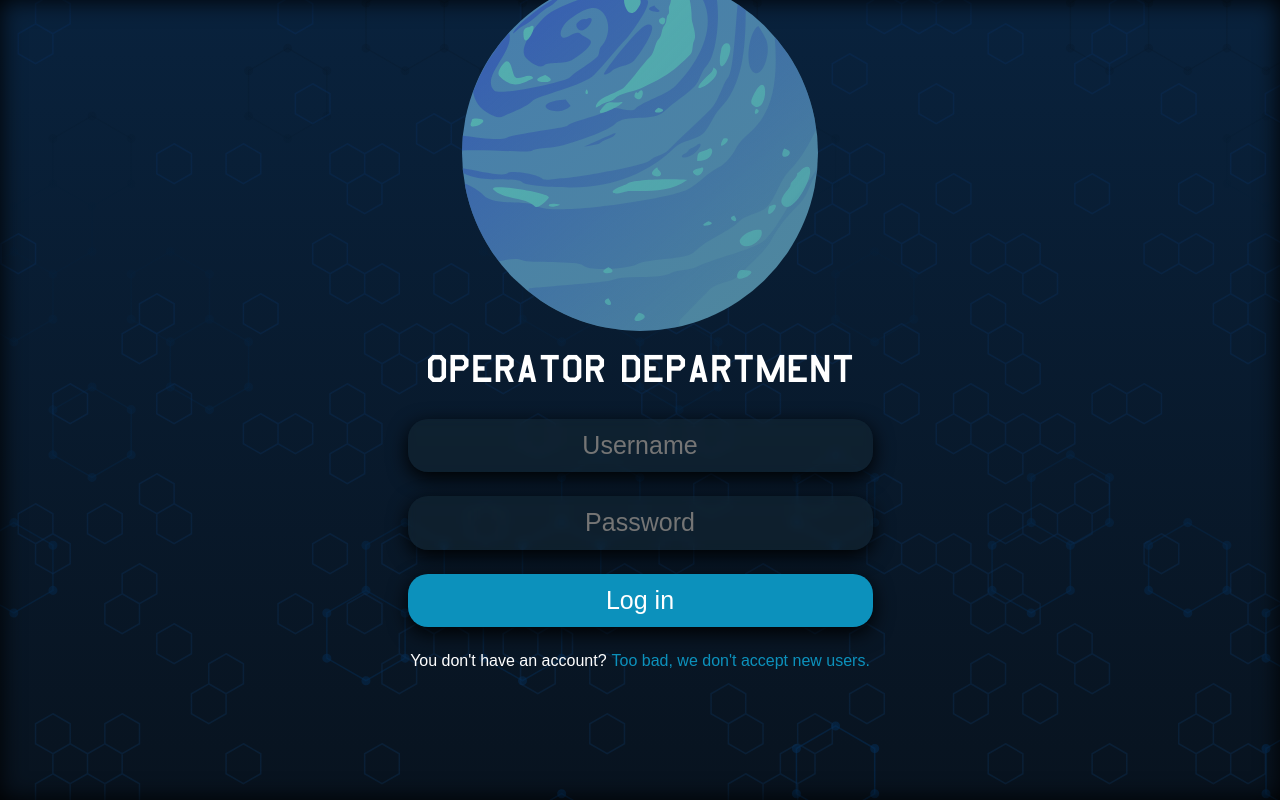
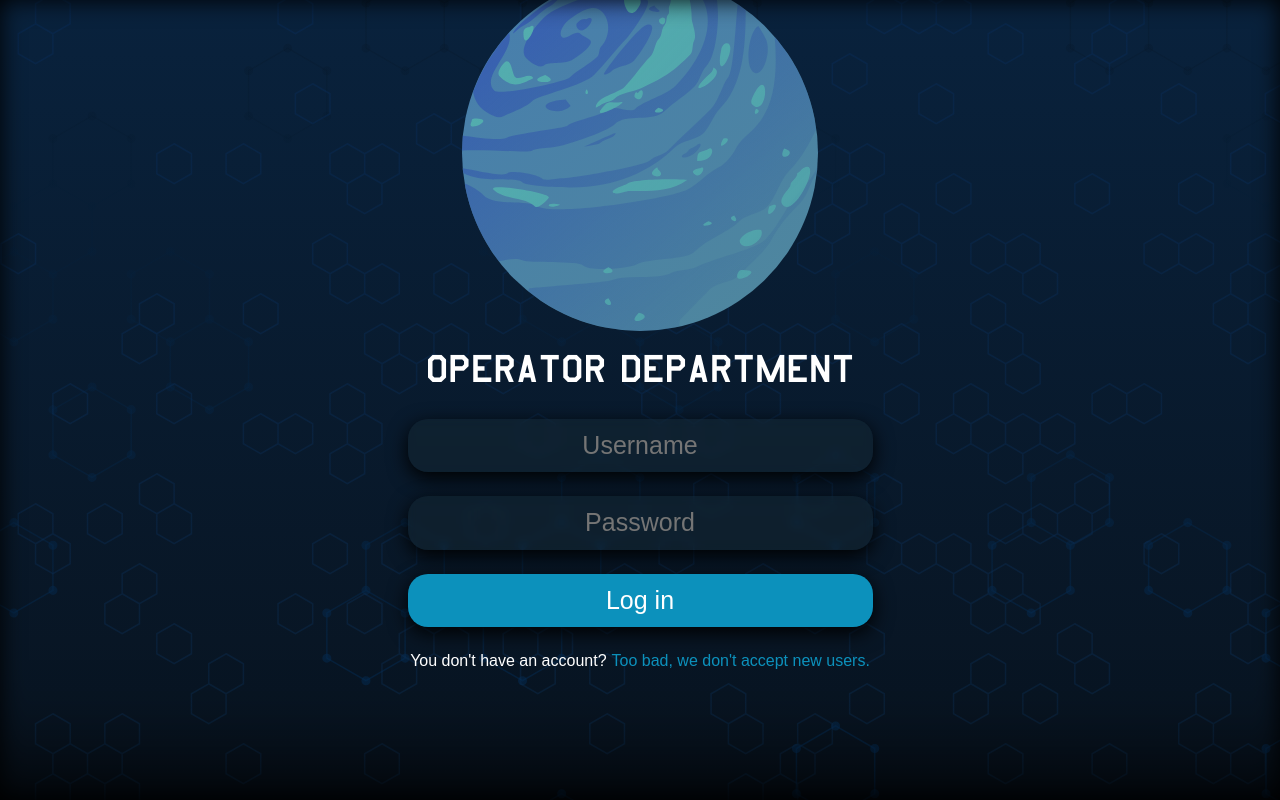
Before and after one commit to Bezio1292/operator-dept, a PHP site: page /login.php in a window 1280 px wide. Run offline with PHP 8.4, Linux system fonts and the light colour scheme.

Commit message:
Updates vignette class. Changes planet img z-index to lower.

```diff
--- a/login-files/login-hud.css
+++ b/login-files/login-hud.css
@@ -11,12 +11,18 @@
 
 .vignette {
   position: fixed;
-  top: 0;
-  left: 0;
-  z-index: -1;
+  z-index: -2;
   width: 100%;
   height: 100%;
   box-shadow: 0 0 25px rgba(0,0,0,1) inset;
+}
+.vignette::after{
+  position: fixed;
+  z-index: -3;
+  content: "";
+  box-shadow: 0 -120px 100px -100px rgba(0,0,0,1) inset;
+  width: 100%;
+  height: 100%;
 }
 
 body,html{
@@ -38,10 +44,10 @@ body{
   font-family: sans-serif;
 }
 
-#div-logo{
-  justify-content: center;
-  user-select: none;
+#main-page img{
+  z-index: -10;
 }
+
 #login-info{
   font-family: amarurgt-larger;
 }
```
